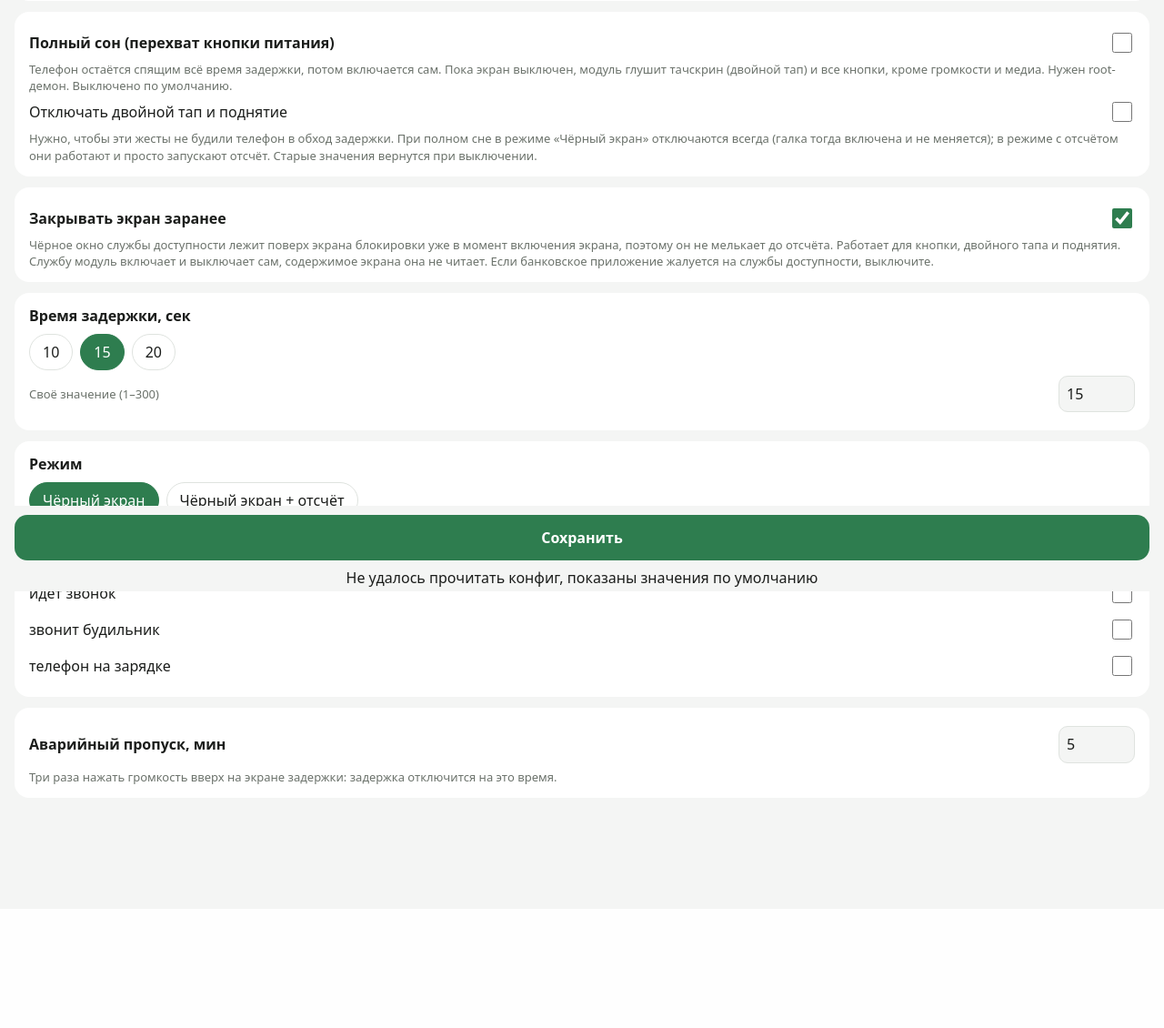
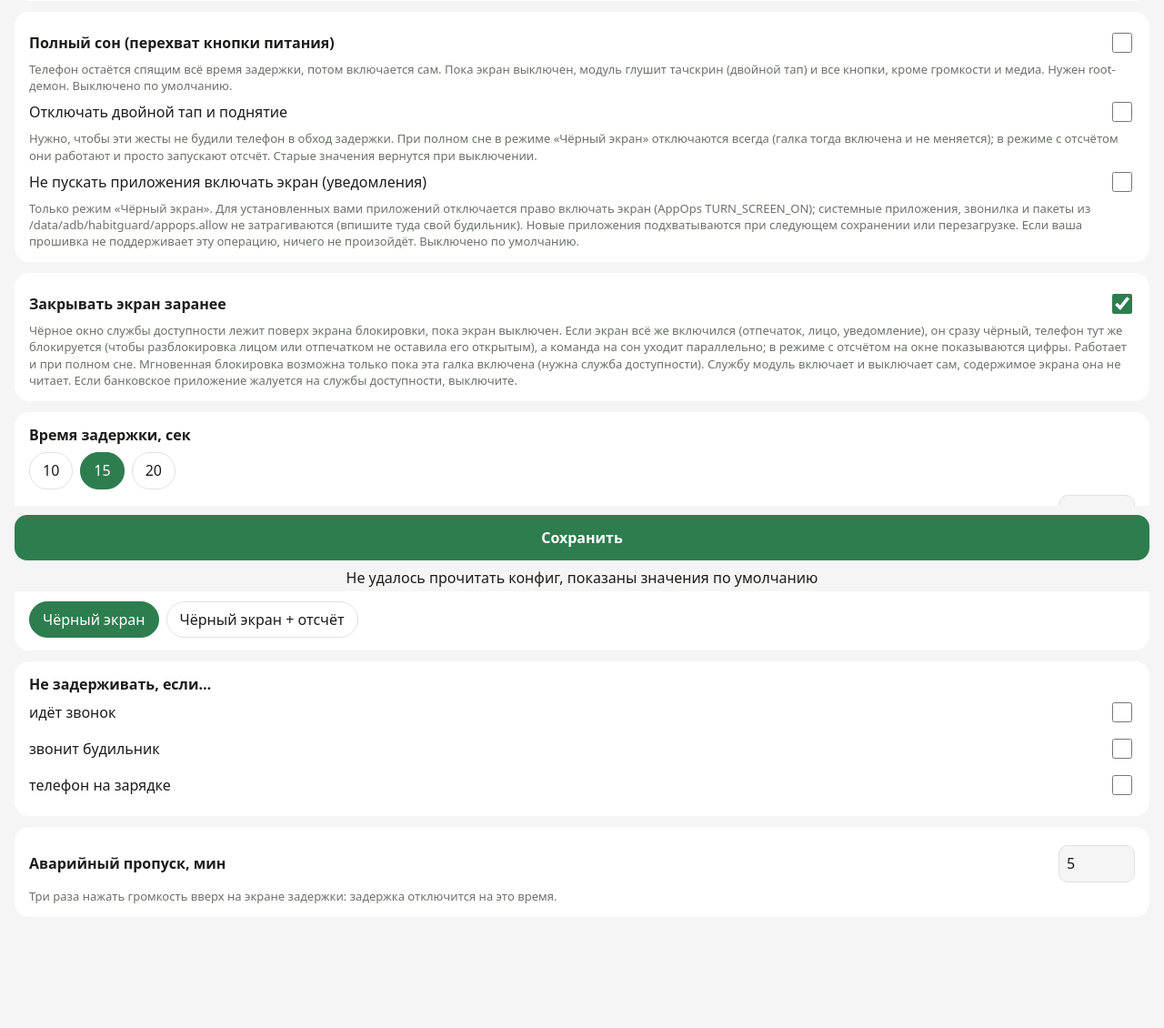
Before and after one commit to MrSaid173/Habit-guard-1, a web app: page / in a window 1280 px wide. Shown: the part 150-1280 px from the top of the page at 91% size. Before the commit the page ends 1012 px from the top, so only its background shows below. Run offline with its HTML, style and script files only (its server is not run), Linux system fonts and the light colour scheme; data that the repository does not hold is empty.

Commit message:
Add files via upload

```diff
--- a/module/webroot/index.html
+++ b/module/webroot/index.html
@@ -36,11 +36,13 @@
   <div class="mut">Телефон остаётся спящим всё время задержки, потом включается сам. Пока экран выключен, модуль глушит тачскрин (двойной тап) и все кнопки, кроме громкости и медиа. Нужен root-демон. Выключено по умолчанию.</div>
   <div class="row"><span>Отключать двойной тап и поднятие</span><input type="checkbox" id="block_gestures"></div>
   <div class="mut">Нужно, чтобы эти жесты не будили телефон в обход задержки. При полном сне в режиме «Чёрный экран» отключаются всегда (галка тогда включена и не меняется); в режиме с отсчётом они работают и просто запускают отсчёт. Старые значения вернутся при выключении.</div>
+  <div class="row"><span>Не пускать приложения включать экран (уведомления)</span><input type="checkbox" id="block_app_wake"></div>
+  <div class="mut">Только режим «Чёрный экран». Для установленных вами приложений отключается право включать экран (AppOps TURN_SCREEN_ON); системные приложения, звонилка и пакеты из /data/adb/habitguard/appops.allow не затрагиваются (впишите туда свой будильник). Новые приложения подхватываются при следующем сохранении или перезагрузке. Если ваша прошивка не поддерживает эту операцию, ничего не произойдёт. Выключено по умолчанию.</div>
 </div>
 
 <div class="card">
   <div class="row"><b>Закрывать экран заранее</b><input type="checkbox" id="cover"></div>
-  <div class="mut">Чёрное окно службы доступности лежит поверх экрана блокировки уже в момент включения экрана, поэтому он не мелькает до отсчёта. Работает для кнопки, двойного тапа и поднятия. Службу модуль включает и выключает сам, содержимое экрана она не читает. Если банковское приложение жалуется на службы доступности, выключите.</div>
+  <div class="mut">Чёрное окно службы доступности лежит поверх экрана блокировки, пока экран выключен. Если экран всё же включился (отпечаток, лицо, уведомление), он сразу чёрный, телефон тут же блокируется (чтобы разблокировка лицом или отпечатком не оставила его открытым), а команда на сон уходит параллельно; в режиме с отсчётом на окне показываются цифры. Работает и при полном сне. Мгновенная блокировка возможна только пока эта галка включена (нужна служба доступности). Службу модуль включает и выключает сам, содержимое экрана она не читает. Если банковское приложение жалуется на службы доступности, выключите.</div>
 </div>
 
 <div class="card">
@@ -72,7 +74,7 @@
 const CFG = '/data/adb/habitguard/config.json';
 const SYNC = 'sh /data/adb/modules/habitguard/scripts/sync_config.sh';
 const $ = id => document.getElementById(id);
-let state = {enabled:false, seconds:15, mode:'black', true_sleep:false, block_gestures:false, cover:true, skip_on:[], emergency_bypass_min:5};
+let state = {enabled:false, seconds:15, mode:'black', true_sleep:false, block_gestures:false, cover:true, block_app_wake:false, skip_on:[], emergency_bypass_min:5};
 
 function run(cmd){
   return new Promise((resolve, reject) => {
@@ -99,6 +101,7 @@
   $('bypass').value = state.emergency_bypass_min;
   $('true_sleep').checked = state.true_sleep;
   $('cover').checked = state.cover;
+  $('block_app_wake').checked = state.block_app_wake;
   // black-screen true sleep switches the gestures off no matter what (see sync_config.sh):
   // show that instead of an unchecked box that looks like "gestures stay on"
   const forced = state.true_sleep && state.mode !== 'countdown';
@@ -123,6 +126,7 @@
       true_sleep: !!j.true_sleep,
       block_gestures: !!j.block_gestures,
       cover: j.cover !== false,
+      block_app_wake: !!j.block_app_wake,
       emergency_bypass_min: j.emergency_bypass_min || 5
     };
   } catch (e) { $('msg').textContent = 'Не удалось прочитать конфиг, показаны значения по умолчанию'; }
@@ -133,6 +137,7 @@
   state.enabled = $('enabled').checked;
   state.true_sleep = $('true_sleep').checked;
   state.cover = $('cover').checked;
+  state.block_app_wake = $('block_app_wake').checked;
   if (!$('block_gestures').disabled) state.block_gestures = $('block_gestures').checked;  // a forced (disabled) box must not be saved as the user's choice
   state.seconds = Math.min(300, Math.max(1, parseInt($('seconds').value) || 15));
   state.emergency_bypass_min = Math.min(60, Math.max(1, parseInt($('bypass').value) || 5));
@@ -148,7 +153,8 @@
   collect();
   const json = JSON.stringify({screen_delay: state});   // no single quotes possible here
   try {
-    const w = await run("echo '" + json + "' > " + CFG);
+    // write to a temp file and rename: the root daemon polls this file and must never see it half-written
+    const w = await run("echo '" + json + "' > " + CFG + ".tmp && mv -f " + CFG + ".tmp " + CFG);
     const s = await run(SYNC);
     $('msg').textContent = (w.errno === 0 && s.errno === 0) ? 'Сохранено' : 'Ошибка записи (код ' + w.errno + '/' + s.errno + ')';
   } catch (e) { $('msg').textContent = 'Нет доступа к root-API (откройте через KSU-Next или MMRL)'; }
```
